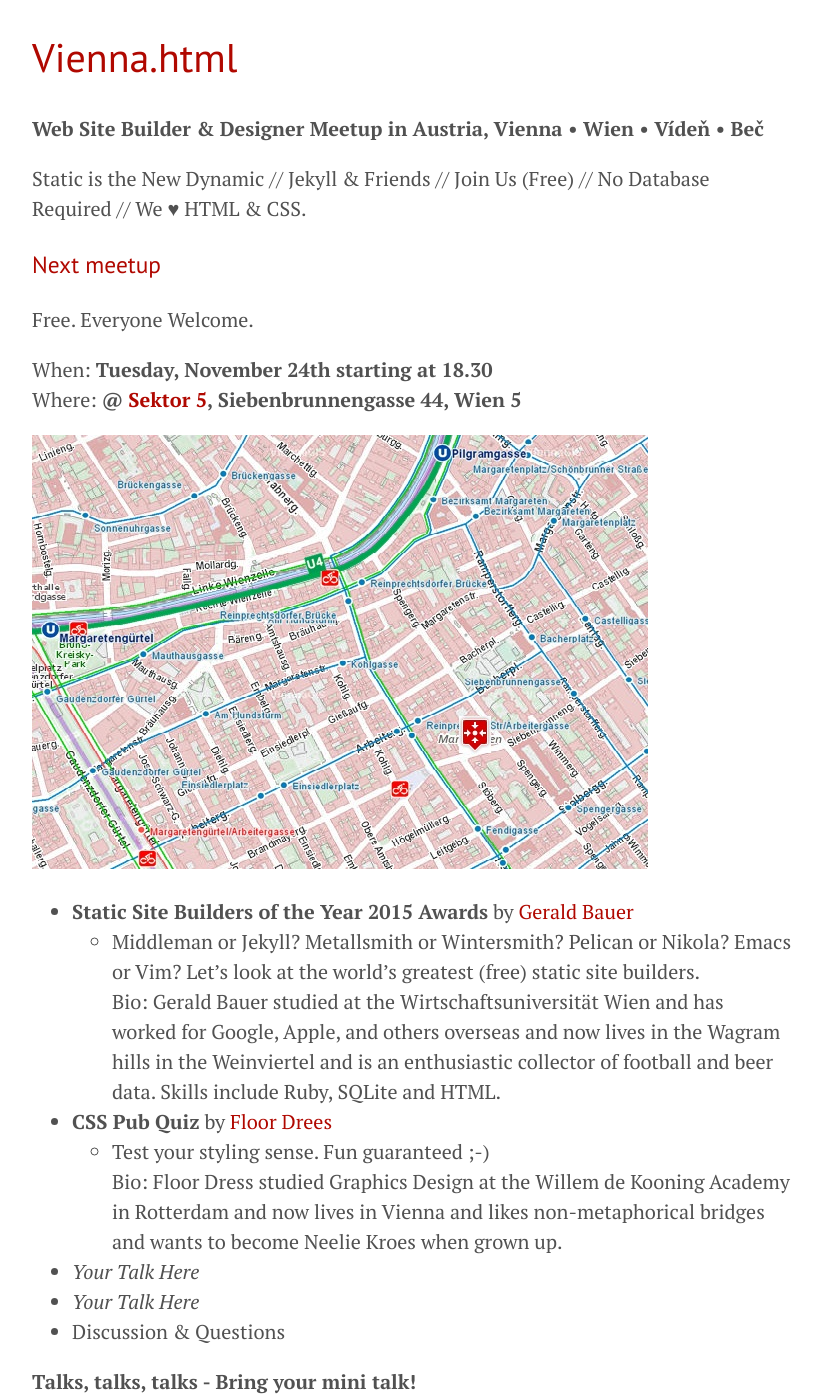
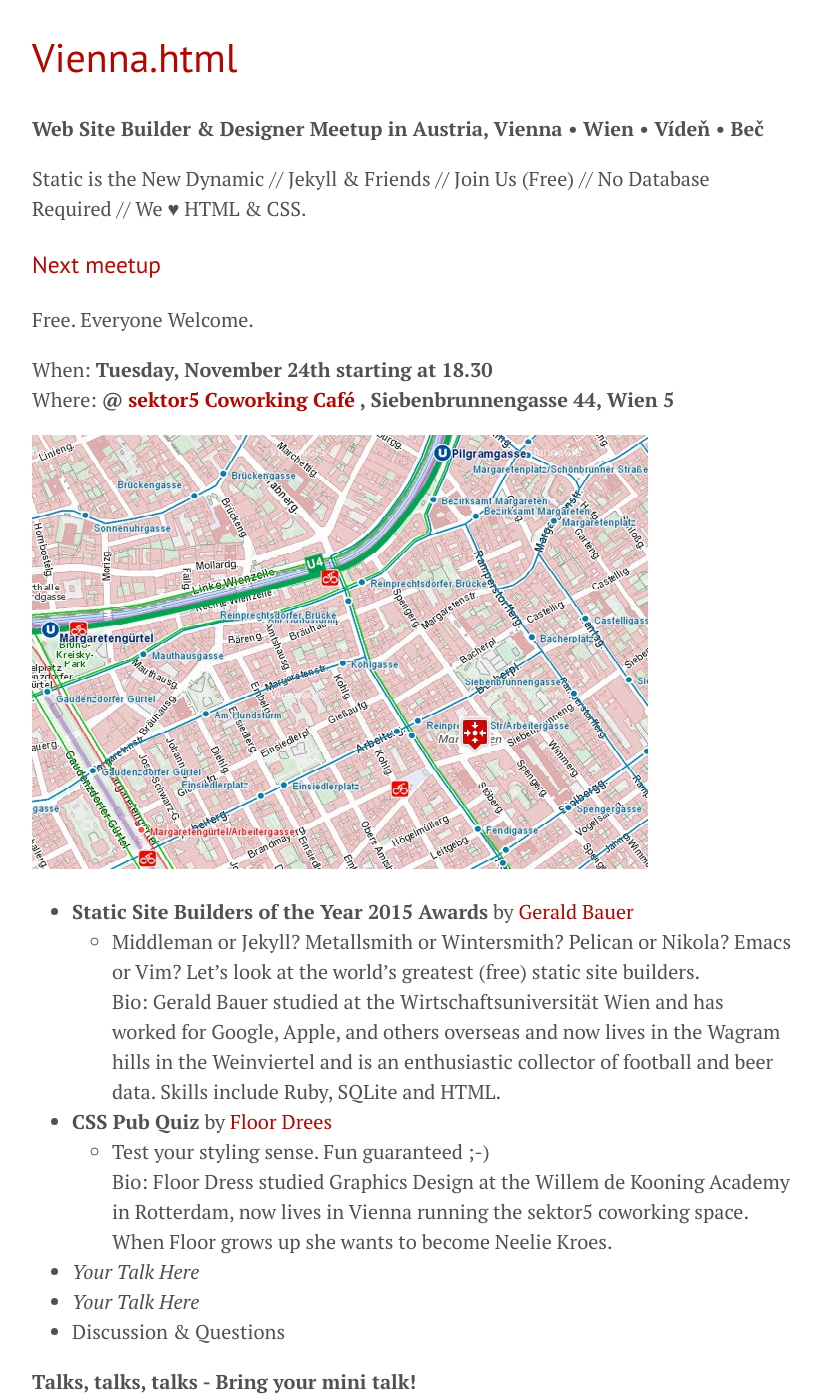
Before and after one commit to goodbyeaustria/archive, a Jekyll site: the page built from index.md, in a window 1280 px wide and 1400 px high. Shown: the whole window, without its empty margins (228-1049 px from the left). Built offline with Jekyll 4.4.1, drawn with Linux system fonts in a browser that asks for light colours.

Commit message:
Update index.md

```diff
--- a/index.md
+++ b/index.md
@@ -14,7 +14,7 @@
 Free. Everyone Welcome.
 
 When:    **Tuesday, November 24th starting at 18.30**
-Where:   **@ [Sektor 5](http://www.sektor5.at), Siebenbrunnengasse 44, Wien 5**
+Where:   **@ [sektor5 Coworking Café](http://www.sektor5.at) , Siebenbrunnengasse 44, Wien 5**
 
 
 ![](i/sektor5map.jpg)
@@ -24,7 +24,8 @@
       Bio: Gerald Bauer studied at the Wirtschaftsuniversität Wien and has worked for Google, Apple, and others overseas and now lives in the Wagram hills in the Weinviertel and is an enthusiastic collector of football and beer data. Skills include Ruby, SQLite and HTML.
 - **CSS Pub Quiz** by [Floor Drees](https://twitter.com/floordrees)
     - Test your styling sense. Fun guaranteed ;-)
-      Bio: Floor Dress studied Graphics Design at the Willem de Kooning Academy in Rotterdam and now lives in Vienna and likes non-metaphorical bridges and wants to become Neelie Kroes when grown up.
+      Bio: Floor Dress studied Graphics Design at the Willem de Kooning Academy in Rotterdam, now lives in Vienna running the sektor5 coworking space. When Floor grows up she wants to become Neelie Kroes.
+
 - _Your Talk Here_
 - _Your Talk Here_
 - Discussion & Questions
```
